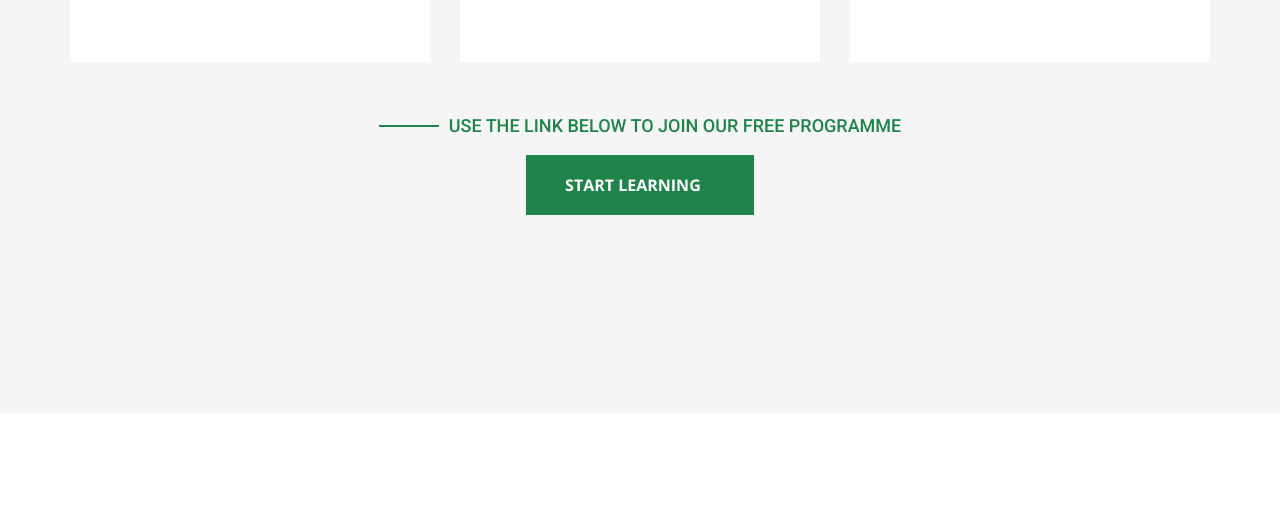
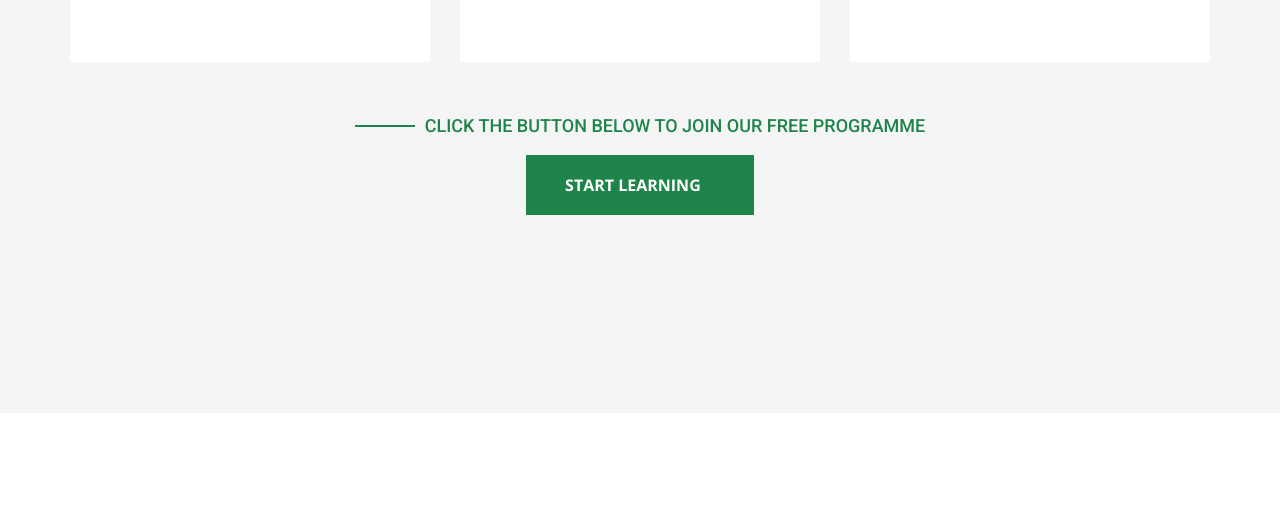
Before and after one commit to egbodofo/kimpactify, a plain HTML site: page tech-edu.html in a window 1280 px wide. Shown: the part 3346-3877 px from the top of the page. Drawn offline with nearby package versions, Linux system fonts and the light colour scheme; files whose address does not match are found by name; a web font is replaced by a local one.

Commit message:
Edited Tech Edu service new

```diff
--- a/tech-edu.html
+++ b/tech-edu.html
@@ -331,7 +331,7 @@
                 <div class="row mb-60 mt-20">
                     <div class="col-xl-12 col-lg-12 col-md-12">
                         <div class="services__area-section-title t-center">
-                            <span class="section-top mb-15">Use the link below to join our free programme</span>
+                            <span class="section-top mb-15">Click the button below to join our free programme</span>
                             <div class="row">
                                 <div class="col-sm-12 dt-center">
                                     <a class="theme-banner-btn" target=”_blank” href="https://www.udemy.com/courses/free/">
```
